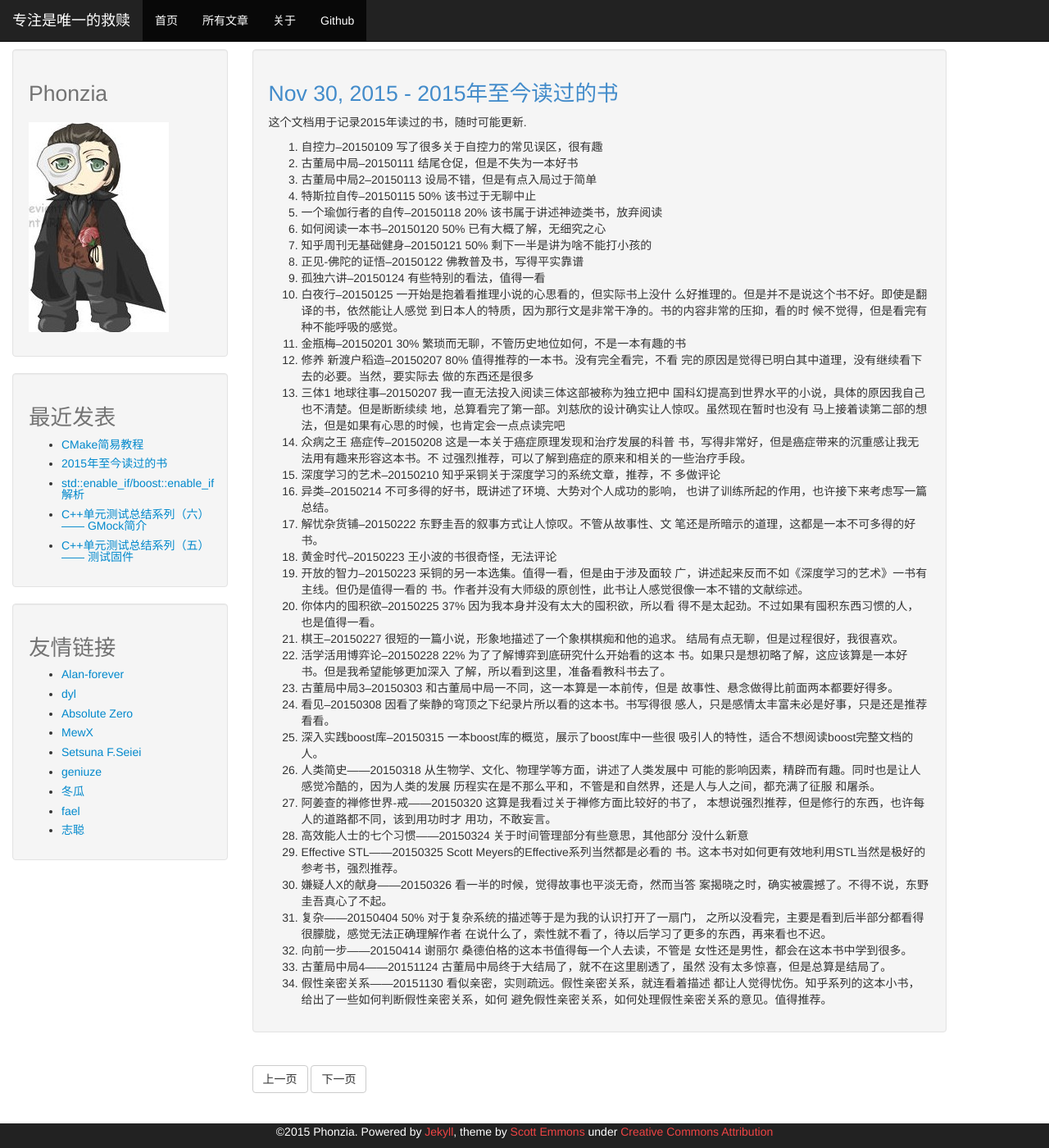
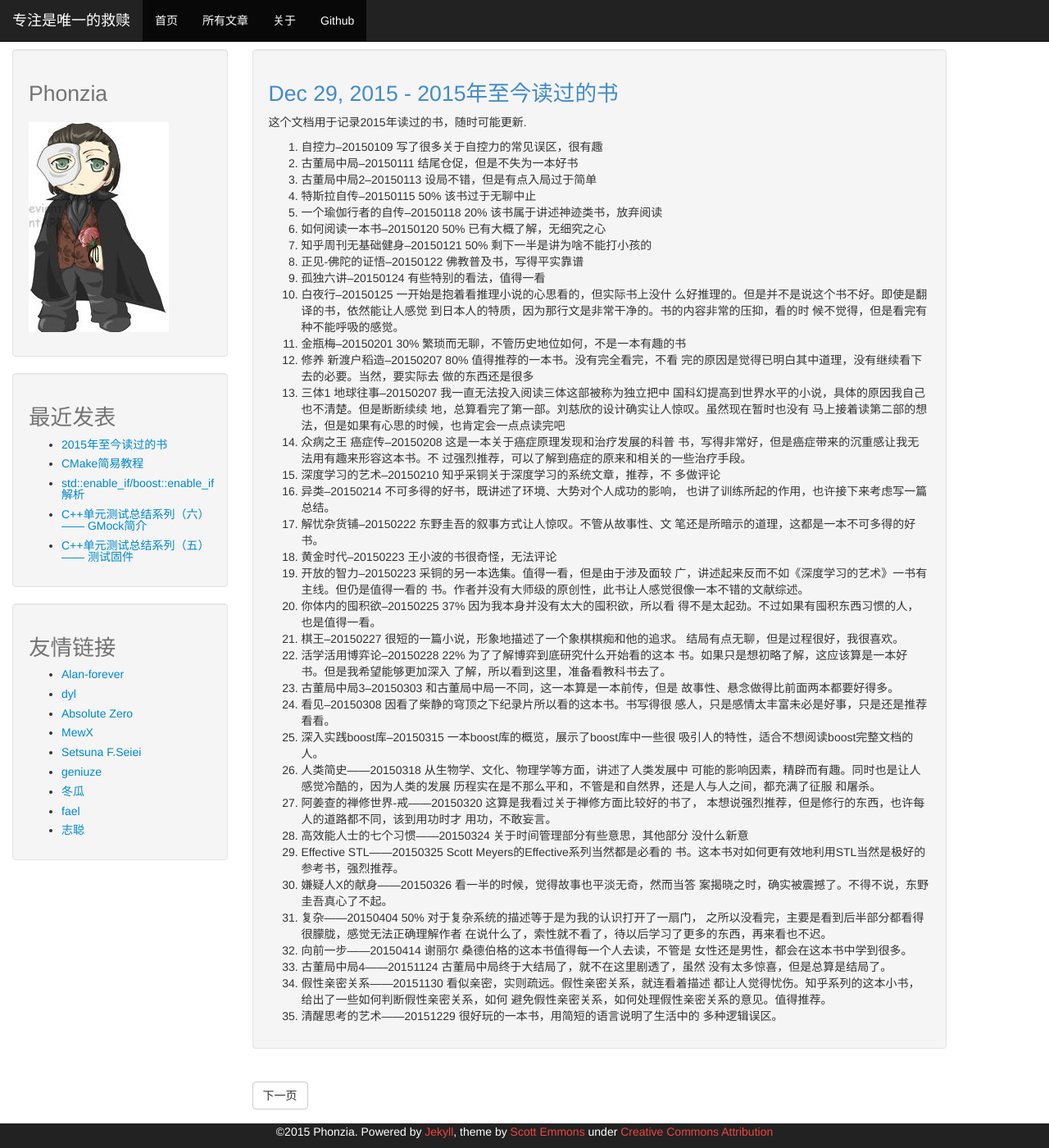
Before and after one commit to phonzia/old_blog, a Jekyll site: the page built from _posts/2015-12-29-BooksRead.md, in a window 1280 px wide and 1400 px high. Shown: the whole window at 82% size. Built offline with Jekyll 4.4.1, drawn with Linux system fonts in a browser that asks for light colours; Markdown is read by kramdown in place of the engine named in the settings; comment, search, counter and statistics services are not loaded.

Commit message:
add book read

```diff
--- a/_posts/2015-11-30-BooksRead.md
+++ b/_posts/2015-12-29-BooksRead.md
@@ -76,3 +76,5 @@ title: "2015年至今读过的书"
 34. 假性亲密关系——20151130 看似亲密，实则疏远。假性亲密关系，就连看着描述
     都让人觉得忧伤。知乎系列的这本小书，给出了一些如何判断假性亲密关系，如何
     避免假性亲密关系，如何处理假性亲密关系的意见。值得推荐。
+35. 清醒思考的艺术——20151229 很好玩的一本书，用简短的语言说明了生活中的
+    多种逻辑误区。
```
